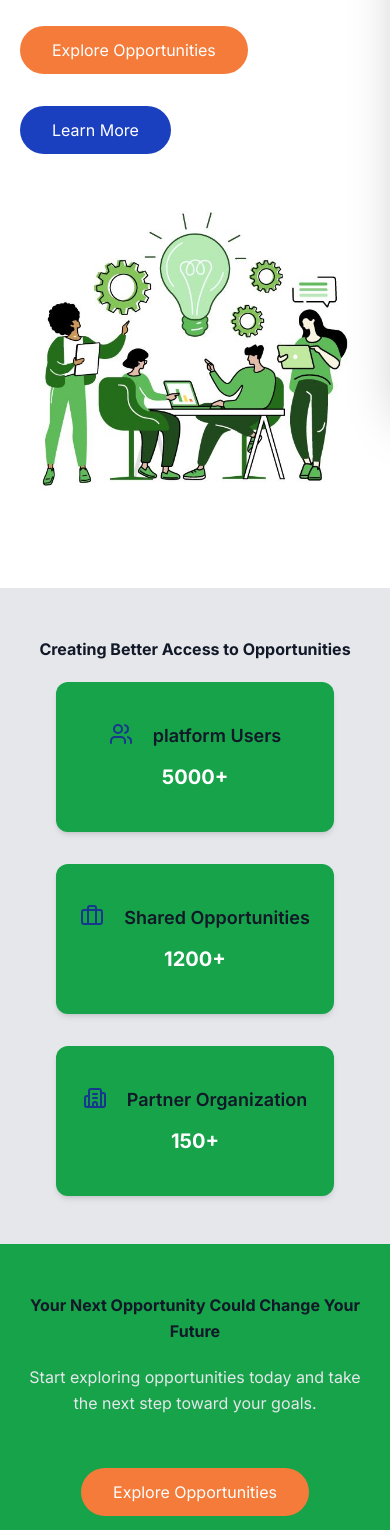
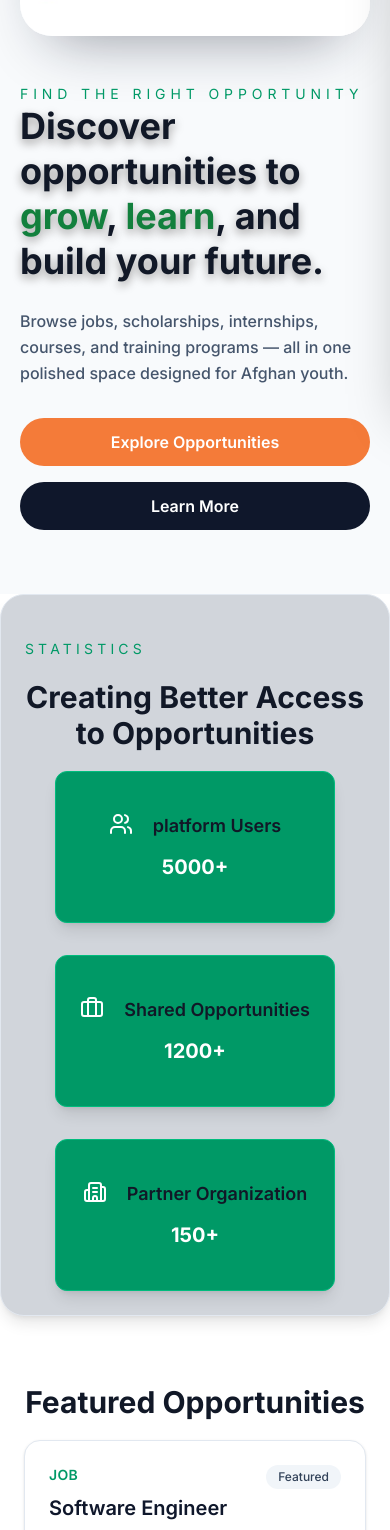
Before and after one commit to faezahahmadi/kaaryab-afghanistan, a Next.js app: page / in a window 390 px wide. Shown: the part 438-1968 px from the top of the page. Built offline with nearby package versions, Linux system fonts and the light colour scheme.

Commit message:
style: home page final style and responsiveness

```diff
--- a/app/page.tsx
+++ b/app/page.tsx
@@ -1,24 +1,25 @@
+import CategoryBrowse from "@/components/home/CategoryBrowse";
 import StatisticCard from "@/components/home/StatisticCard";
+import OpportunityCard from "@/components/opportunitiesPage/OpportunityCard";
 import { STATISTICS } from "@/utils/Constants";
+import allOpportunities from "@/utils/mockData";
 import Image from "next/image";
+import Link from "next/link";
+import type { Opportunity } from "@/utils/mockData";
 
 export default function Home() {
+  const featuredOpportunities = allOpportunities.filter(
+    (opportunity) => opportunity.featured === true,
+  );
+
   return (
     <main className="flex flex-col items-center justify-between">
-      <section
-        className="
-      relative
-      flex flex-col
-      lg:grid lg:grid-cols-12 items-start
-      w-full gap-5
-      min-h-screen
-      pt-16 md:pt-24
-      pb-16 md:pb-32
-      px-5 md:px-10 lg:px-20
-
-  "
-      >
-        <div className=" relative w-full lg:col-span-7">
+      <section className="w-full bg-slate-50 py-16 px-5 md:px-10 lg:px-20">
+        <div className="mx-auto grid max-w-6xl gap-12 lg:grid-cols-12 lg:items-center">
+          <div className="lg:col-span-7">
+            <p className="text-sm uppercase tracking-[0.35em] text-emerald-600">
+              Find the right opportunity
+            </p>
             <h1
               className={`
     font-bold
@@ -30,78 +31,56 @@ export default function Home() {
       `}
               style={{ textShadow: "0px 4px 10px rgb(156, 155, 155)" }}
             >
-            Find Opportunities That Help You{" "}
-            <span className="text-primary-600">Learn, Grow, </span> and{" "}
-            <span className="text-primary-600">Succeed</span>
+              Discover opportunities to{" "}
+              <span className="text-primary-600">grow</span>,
+              <span className="text-primary-600"> learn</span>, and build your
+              future.
             </h1>
-          <p
-            className="
-    mt-6
-    text-neutral-600
-    font-medium
-    text-base
-    sm:text-lg
-    md:text-xl
-    lg:text-2xl
-    max-w-196
-  "
-          >
-            Discover jobs, internships, scholarships, remote work opportunities,
-            training programs, and online courses in one trusted platform built
-            for Afghan youth.
+            <p className="mt-6 max-w-2xl text-base font-medium text-slate-600 sm:text-lg md:text-xl lg:text-2xl">
+              Browse jobs, scholarships, internships, courses, and training
+              programs — all in one polished space designed for Afghan youth.
             </p>
-          <div className="flexc flex-row space-x-5">
-            <button
-              className="
-    mt-8
-    h-12 md:h-14
-    px-8
-    rounded-full
-    bg-cta
-    text-white
-    cursor-pointer hover:bg-cta-hover
-    text-base md:text-base
-    shadow-button
-  "
+
+            <div className="mt-8 flex flex-col gap-4 sm:flex-row sm:items-center">
+              <Link
+                href="/opportunities"
+                className="inline-flex h-12 items-center justify-center rounded-full bg-cta px-8 text-base font-semibold text-white shadow-button transition hover:bg-cta-hover"
               >
                 Explore Opportunities
-            </button>
-
-            <button
-              className="
-    mt-8
-    h-12 md:h-14
-    px-8 md:px-15
-    rounded-full
-    bg-secondary-700
-    text-white
-    cursor-pointer hover:bg-secondary-900
-    text-base md:text-base
-    shadow-button
-  "
-            >
-              Learn More{" "}
+              </Link>
+              <button className="inline-flex h-12 items-center justify-center rounded-full bg-slate-900 px-8 text-base font-semibold text-white shadow-button transition hover:bg-slate-800">
+                Learn More
               </button>
             </div>
           </div>
-        <div className="w-full lg:col-span-5 relative">
+
+          <div className="order-first w-full lg:order-last lg:col-span-5">
+            <div className="overflow-hidden rounded-4xl bg-linear-to-br from-primary-50 via-slate-100 to-white shadow-[0_30px_60px_-30px_rgba(15,23,42,0.45)]">
               <Image
                 src="/common/hero-image.jpg"
                 alt="Hero Image"
-            width={500}
-            height={500}
-            className="w-full h-auto"
+                width={700}
+                height={700}
+                className="h-full w-full object-cover"
               />
+            </div>
+          </div>
         </div>
       </section>
 
       {/* Statistics section */}
       <section
-        className="bg-neutral-200 w-full py-12 px-6 md:px-12 flex
-              flex-col flex-wrap items-center"
+        className=" w-full rounded-3xl border  flex flex-col items-center justify-center
+             border-slate-200 bg-neutral-300 p-6 shadow-lg sm:p-8"
       >
-        <div className="flex items-center justify-center gap-5 md:gap-8 mb-5">
-          <h1 className="font-bold text-base lg:text-[40px] md:text-[30px]">
+        <div className="flex flex-col mb-5">
+          <p
+            className="flex items-start  text-sm uppercase tracking-[0.3em]
+             text-emerald-600 my-5"
+          >
+            Statistics
+          </p>
+          <h1 className="font-bold text-3xl md:text-[30px] text-center">
             Creating Better Access to Opportunities
           </h1>
         </div>
@@ -122,34 +101,42 @@ export default function Home() {
       </section>
 
       {/*Fetured Project*/}
-      <section></section>
-      <section
-        className="bg-primary-500 w-full py-12 px-6 md:px-12 flex
-              flex-col flex-wrap items-center"
+      <section className=" flex flex-col w-full py-12 px-6 md:px-12">
+        <h1 className="font-bold  text-3xl  sm:text-4xl my-5 text-center">
+          Featured Opportunities
+        </h1>
+        <div
+          className="grid gap-6 sm:grid-cols-1 md:grid-cols-2 xl:grid-cols-3
+        md:gap-12 md:mt-20 md:mb-20"
         >
-        <div className="flex flex-col items-center justify-center gap-5 md:gap-8 mb-5">
-          <h1 className="font-bold text-base text-center md:text-[30px]">
-            Your Next Opportunity Could Change Your Future
-          </h1>
-          <p className="text-base text-neutral-200 max-w-2xl text-center">
-            Start exploring opportunities today and take the next step toward
-            your goals.
+          {featuredOpportunities
+            .map((opportunity: Opportunity) => (
+              <OpportunityCard key={opportunity.id} opportunity={opportunity} />
+            ))
+            .slice(0, 3)}
+        </div>
+      </section>
+
+      <CategoryBrowse />
+
+      <section className="w-full bg-linear-to-r from-primary-500 via-primary-800 to-secondary-400 py-16 px-5 text-white md:px-10 lg:px-20">
+        <div className="mx-auto max-w-6xl text-center">
+          <p className="text-sm uppercase tracking-[0.35em] text-emerald-200">
+            Ready when you are
           </p>
-          <button
-            className="
-    mt-8
-    h-12 md:h-14
-    px-8
-    rounded-full
-    bg-cta
-    text-white
-    cursor-pointer hover:bg-cta-hover
-    text-base md:text-base
-    shadow-button
-  "
+          <h2 className="mt-3 text-3xl font-bold sm:text-4xl">
+            One platform for every next step in your career.
+          </h2>
+          <p className="mx-auto mt-4 max-w-2xl text-base text-emerald-100 sm:text-lg">
+            Find opportunities with a refined experience that feels modern,
+            focused, and inviting.
+          </p>
+          <Link
+            href="/opportunities"
+            className="mt-8 inline-flex h-14 items-center justify-center rounded-full bg-white px-8 text-sm font-semibold text-slate-900 transition hover:bg-slate-100 sm:text-base"
           >
-            Explore Opportunities
-          </button>
+            View All Opportunities
+          </Link>
         </div>
       </section>
     </main>
--- /dev/null
+++ b/components/home/CategoryBrowse.tsx
@@ -0,0 +1,52 @@
+import Link from "next/link";
+
+const categories = [
+  "Job",
+  "Internship",
+  "Scholarship",
+  "Online Course",
+  "Training Program",
+  "Volunteer Work",
+] as const;
+
+export default function CategoryBrowse() {
+  return (
+    <section
+      className="mx-auto w-full max-w-6xl rounded-3xl  border-2 my-10
+             border-slate-200 bg-white p-6 shadow-lg sm:p-8 hover:scale-105"
+    >
+      <div
+        className="flex flex-col gap-10 sm:flex-row
+            sm:items-end justify-center text-center items-center"
+      >
+        <div>
+          <p
+            className="text-sm uppercase tracking-[0.3em] text-emerald-600
+            flex items-start my-5"
+          >
+            Browse by category
+          </p>
+          <h2 className="mt-2 text-3xl font-bold text-slate-900 sm:text-4xl">
+            Explore opportunities with a single click
+          </h2>
+          <p className="max-w-xl text-sm text-slate-600 sm:text-base my-5 flex  text-center">
+            Start with one category and let the opportunities page show the most
+            relevant results.
+          </p>
+        </div>
+      </div>
+
+      <div className="mt-8 grid w-full grid-cols-2 gap-3 sm:grid-cols-3 lg:grid-cols-6">
+        {categories.map((category) => (
+          <Link
+            key={category}
+            href={`/opportunities?category=${encodeURIComponent(category)}`}
+            className="inline-flex min-h-12 items-center justify-center rounded-2xl border border-slate-200 bg-slate-50 px-4 py-3 text-center text-sm font-semibold text-slate-800 transition hover:border-emerald-500 hover:bg-emerald-50 hover:text-emerald-700"
+          >
+            {category}
+          </Link>
+        ))}
+      </div>
+    </section>
+  );
+}
--- a/components/home/StatisticCard.tsx
+++ b/components/home/StatisticCard.tsx
@@ -11,12 +11,12 @@ export default function StatisticCard({
 }: StatisticCardProps) {
   return (
     <div
-      className="flex flex-col items-center justify-center card-shadow py-10
-         bg-primary-500 shadow-md rounded-lg p-6 w-full max-w-xs md:w-64 lg:w-72"
+      className="flex flex-col items-center justify-center card-shadow shadow-lg py-10 hover:scale-105
+         bg-emerald-600 rounded-lg p-6 w-full max-w-xs md:w-64 lg:w-72 border border-emerald-500"
     >
       <div className="flex flex-row space-x-5">
         <div className="text-4xl mb-4">
-          <Icon className="h-6 w-6 text-secondary-800" />
+          <Icon className="h-6 w-6 text-white" />
         </div>
         <h3 className="text-lg font-semibold mb-2">{title}</h3>
       </div>
--- a/components/opportunitiesPage/OpportunitiesList.tsx
+++ b/components/opportunitiesPage/OpportunitiesList.tsx
@@ -1,6 +1,7 @@
 "use client";
 
-import { useMemo, useState } from "react";
+import { useEffect, useMemo, useState } from "react";
+import { useSearchParams } from "next/navigation";
 import OpportunityCard from "./OpportunityCard";
 import type { Opportunity } from "@/utils/mockData";
 import { allOpportunities } from "@/utils/mockData";
@@ -8,6 +9,7 @@ import { allOpportunities } from "@/utils/mockData";
 const PAGE_SIZE = 9;
 
 export default function OpportunitiesList() {
+  const searchParams = useSearchParams();
   const [query, setQuery] = useState("");
   const [location, setLocation] = useState("All Locations");
   const [deadlineFilter, setDeadlineFilter] = useState("All");
@@ -23,6 +25,17 @@ export default function OpportunitiesList() {
     const set = new Set<string>(allOpportunities.map((o) => o.category));
     return ["All", ...Array.from(set)];
   }, []);
+
+  useEffect(() => {
+    const paramCategory = searchParams.get("category");
+    const validCategory =
+      paramCategory && categories.includes(paramCategory)
+        ? paramCategory
+        : null;
+
+    setCategory(validCategory);
+    setPage(1);
+  }, [categories, searchParams]);
 
   const filtered = useMemo(() => {
     const now = new Date();
--- a/components/opportunitiesPage/OpportunityCard.tsx
+++ b/components/opportunitiesPage/OpportunityCard.tsx
@@ -7,7 +7,7 @@ type OpportunityCardProps = {
 
 export default function OpportunityCard({ opportunity }: OpportunityCardProps) {
   return (
-    <article className="rounded-xl border border-slate-200 bg-white p-6 shadow-sm">
+    <article className="rounded-xl border border-slate-200 bg-white p-6 shadow-sm hover:scale-105">
       <div className="flex items-start justify-between gap-4">
         <div>
           <p className="text-sm font-semibold uppercase tracking-wide text-emerald-600">
--- a/utils/Constants.ts
+++ b/utils/Constants.ts
@@ -16,7 +16,7 @@ export const CATEGORIES: Categories[] = [
   { label: "Scolarship" },
   { label: "Online Courses" },
   { label: "Training Program" },
-  { label: "Remote work" },
+  { label: "Volnteer Work" },
   ];
 
 export const STATISTICS=[
```
Also changed, not shown: components/footer/Footer.tsx (+1 -12 lines). Lines whose indentation alone changed are shown as unchanged.
